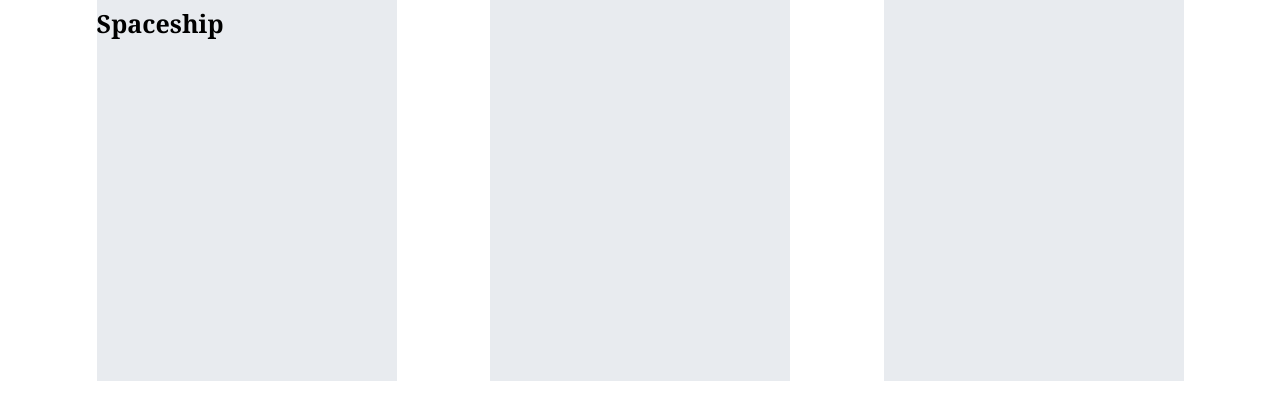
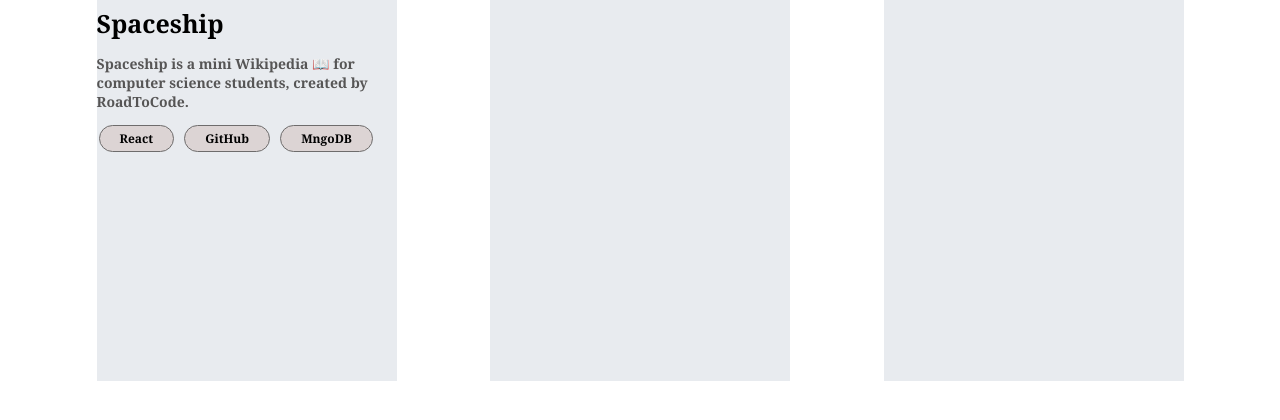
Before and after one commit to kakadeAnushka24/css-github-project-2-cards, a plain HTML site: page index.html in a window 1280 px wide. Shown: the part 32-452 px from the top of the page. Drawn offline with Linux system fonts and the light colour scheme.

Commit message:
button added

```diff
--- a/index.html
+++ b/index.html
@@ -35,6 +35,30 @@
             padding-left: 20px;
             padding-right: 20px;
         }
+
+        .cource-name{
+            background-color:rgb(182, 229, 247);
+            padding: 4px;
+            border-radius: 4px;
+        }
+.project-discription{
+        font-size: 14px;
+        color: rgb(86, 85, 85);
+    }
+.tech-stack{
+        display: flex;
+        margin: 2px;
+
+    }
+
+    .tech{
+        background-color: rgb(220, 212, 212);
+        padding: 4px 20px;
+        border-radius: 20px;
+        margin-right: 10px;
+        font-size: 12px;
+        border: 1px solid rgb(110, 108, 108);
+    }
     </style>
 </head>
 <body>
@@ -43,13 +67,20 @@
             <img src="./image/rtc-homepage.png" width="300px" class="main-img"/>
 <div class="project-heading">
             <span class="project-heading">Spaceship</span>
+            <br/>
 
-</div>
+            <p class="project-discription">
+                Spaceship is a mini Wikipedia 📖 for computer science students, created by RoadToCode.</p>
+                <div class="tech-stack">
+                    <span class="tech">React</span>
+                    <span class="tech">GitHub</span>
+                    <span class="tech">MngoDB</span>
+                </div>
+        </div>
         </div>
         <div class="item">2</div>
         <div class="item">3</div>
     </div>
 </div>
-
 </body>
 </html>
```
